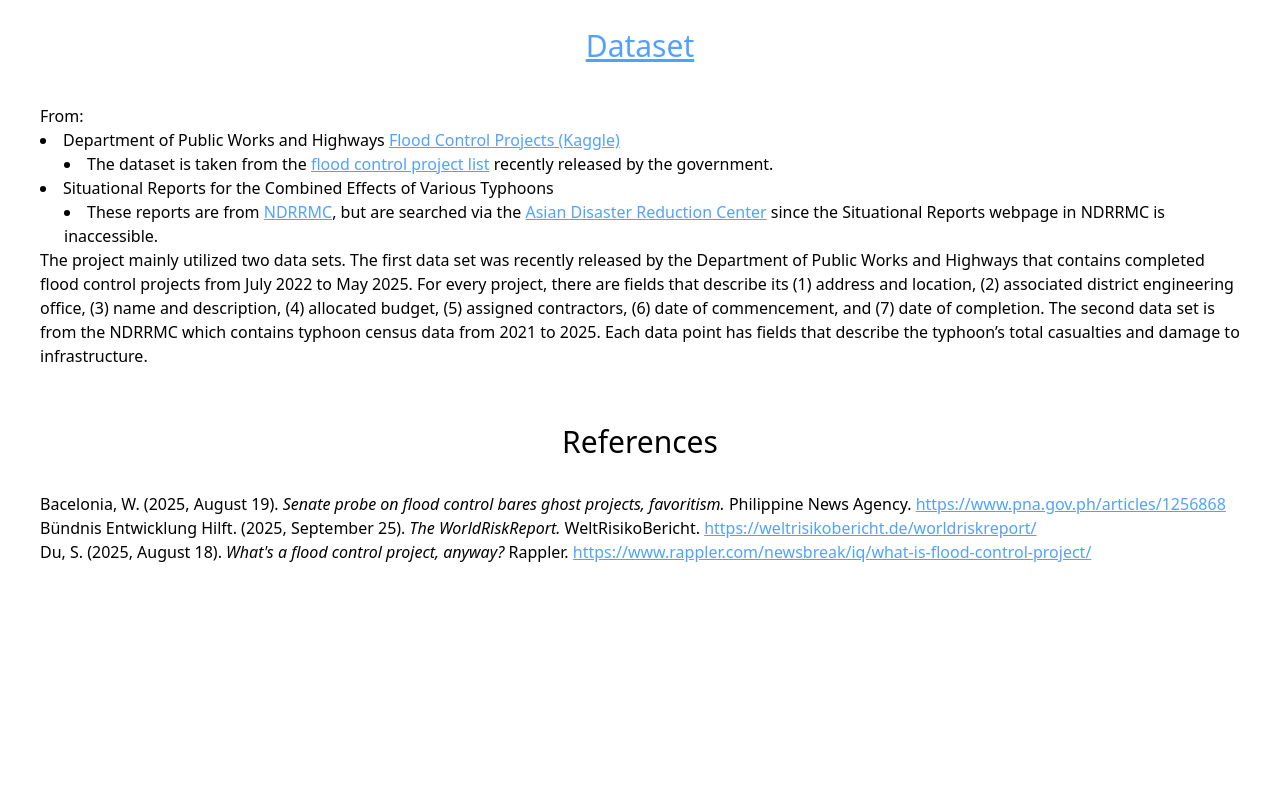
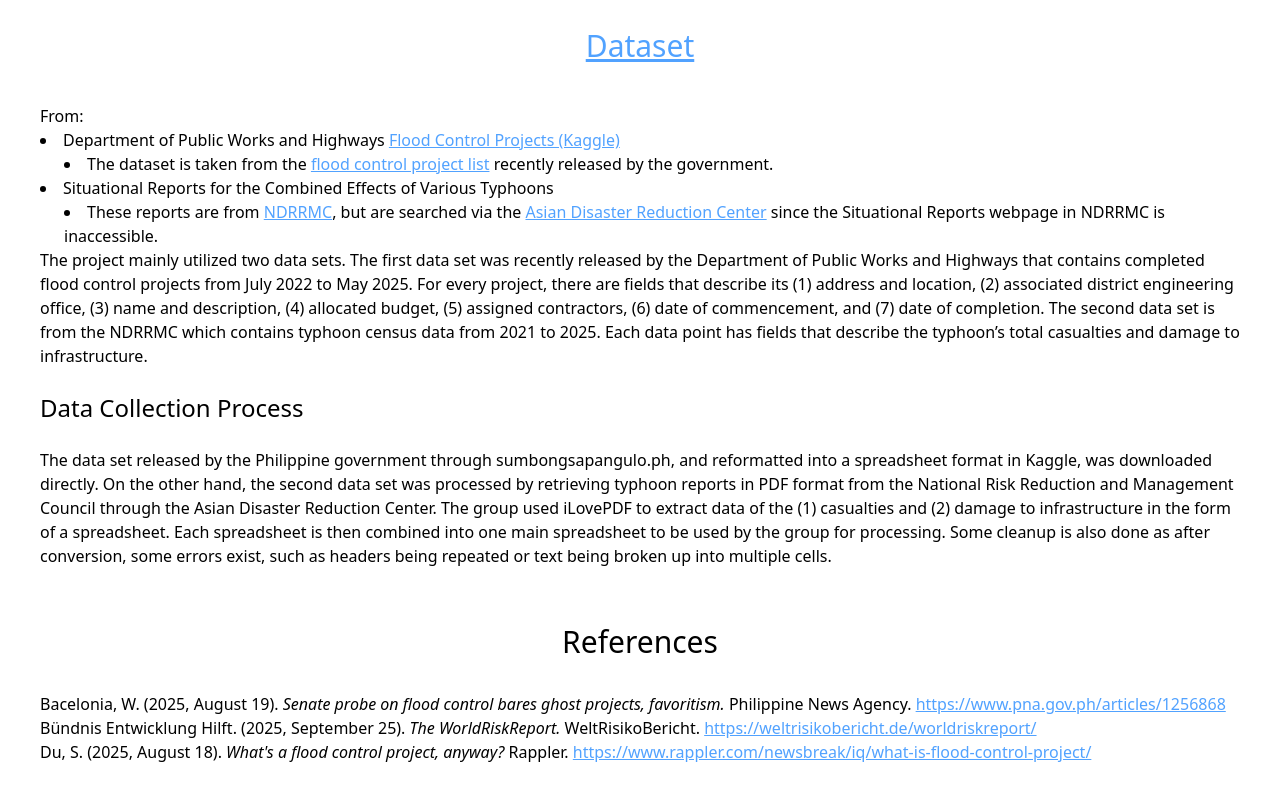
Before and after one commit to galierie/drowning-in-budget, a SvelteKit app: page / in a window 1280 px wide. Shown: the part 996-1796 px from the top of the page. Before the commit the page ends 1600 px from the top, so only its background shows below. Built offline with nearby package versions, Linux system fonts and the light colour scheme.

Commit message:
feat: add data collection process

```diff
--- a/src/routes/+page.svelte
+++ b/src/routes/+page.svelte
@@ -129,6 +129,10 @@
 </p>
 <br />
 
+<h2 class="mb-6 text-2xl">Data Collection Process</h2>
+<p>The data set released by the Philippine government through sumbongsapangulo.ph, and reformatted into a spreadsheet format in Kaggle, was downloaded directly.  On the other hand, the second data set was processed by retrieving typhoon reports in PDF format from the National Risk Reduction and Management Council through the Asian Disaster Reduction Center. The group used iLovePDF to extract data of the (1) casualties and (2) damage to infrastructure in the form of a spreadsheet.  Each spreadsheet is then combined into one main spreadsheet to be used by the group for processing. Some cleanup is also done as after conversion, some errors exist, such as headers being repeated or text being broken up into multiple cells.</p>
+<br />
+
 <h1 class="my-8 text-center text-3xl">References</h1>
 <div class="pl-6">
 	<p class="-indent-6">
```
